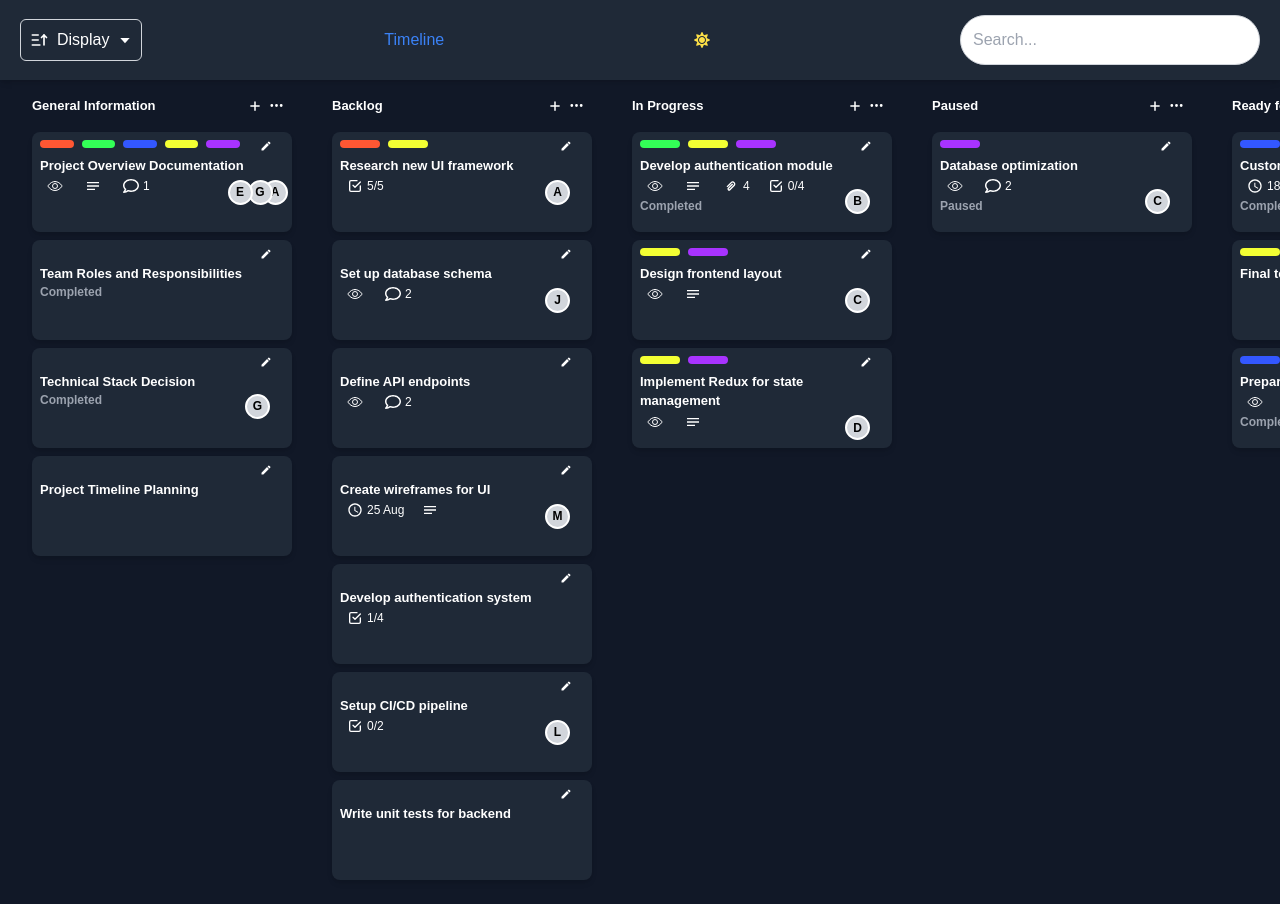
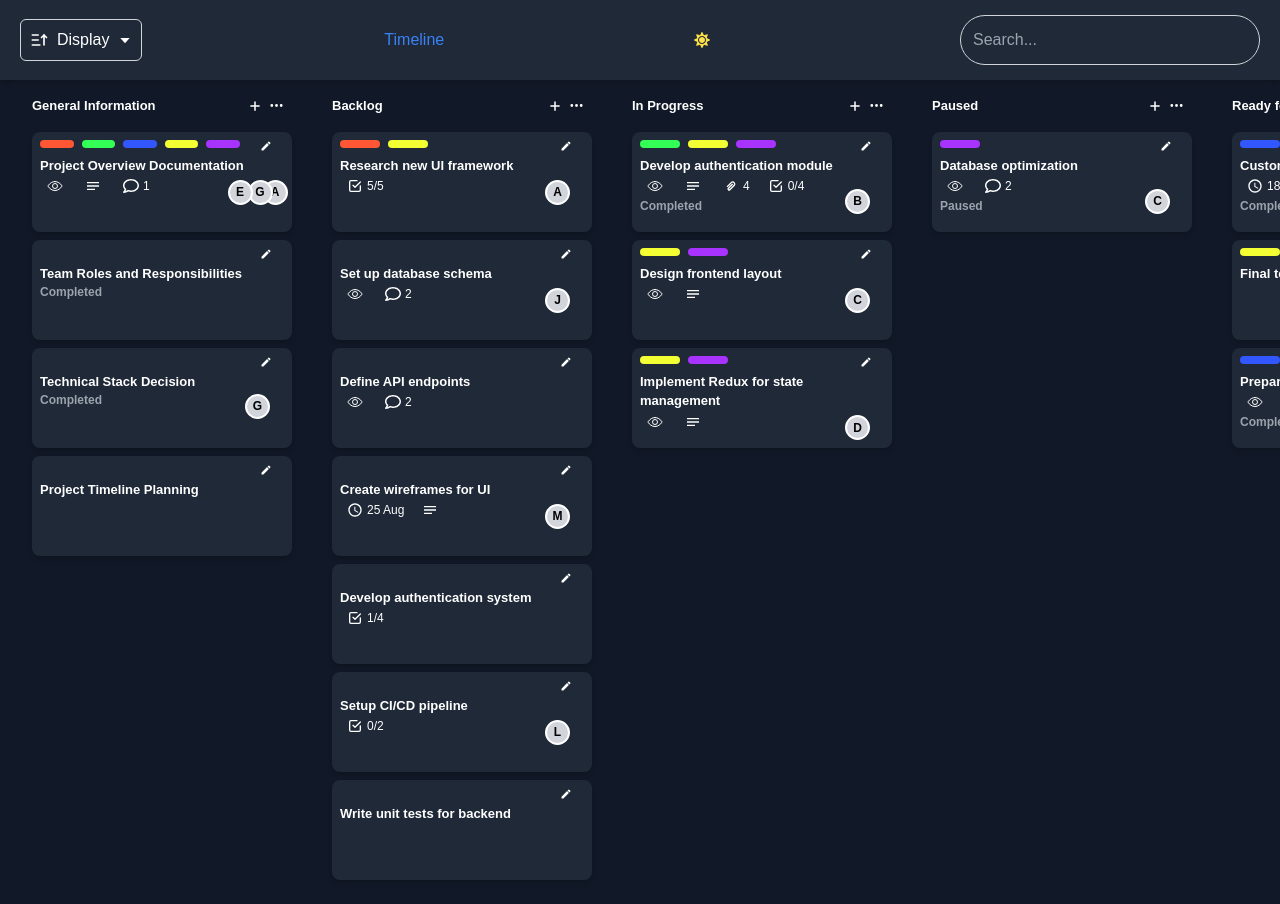
Before and after one commit to aricction/uiuxassignment-main, a Next.js app: page /dashboard in a window 1280 px wide. Shown: the top 904 px of the page. Built offline with nearby package versions, Linux system fonts and the light colour scheme.

Commit message:
ui update

```diff
--- a/src/app/components/form.js
+++ b/src/app/components/form.js
@@ -11,7 +11,11 @@ const colors = ["#FF5733", "#33FF57", "#3357FF", "#F3FF33", "#A833FF"];
 const TodoForm = ({ darkMode, handleInput, handleChange, title, assignee, status, end_date, isEditing }) => {
   const [formData, setFormData] = useState({
     title: title || "",
-    assignee: Array.isArray(assignee) ? assignee : [],
+    assignee: Array.isArray(assignee?.names)
+    ? assignee.names
+    : typeof assignee === "string"
+    ? [assignee]
+    : [],
     status: status || "general information",
     startDate: "",
     end_date: end_date || "",
@@ -30,7 +34,7 @@ const TodoForm = ({ darkMode, handleInput, handleChange, title, assignee, status
       setSelectedOptions(assignee.map((name) => ({ value: name, label: name })));
       setFormData((prev) => ({ ...prev, assignee }));
     }
-  }, [assignee]);
+  }, [formData.assignee]);
 
   const onChange = (e) => {
     const { name, value } = e.target;
--- a/src/app/components/navbar.js
+++ b/src/app/components/navbar.js
@@ -126,7 +126,8 @@ const Navbar = ({ setTasks, darkMode, toggleDarkMode, searchQuery, setSearchQuer
           placeholder="Search..."
           value={searchInput} // Fixed: Use `searchInput`, not `searchQuery`
           onChange={handleSearch}
-          className="hidden lg:block lg:w-[300px] text-black p-3 border border-gray-300 rounded-full focus:outline-none focus:ring-2 focus:ring-blue-500"
+          className={`hidden lg:block lg:w-[300px] p-3 border border-gray-300 rounded-full focus:outline-none focus:ring-2 focus:ring-blue-500
+          ${darkMode ? "bg-gray-800 text-white" : "bg-white text-gray-900"}`}
         />
       </div>
 
```
